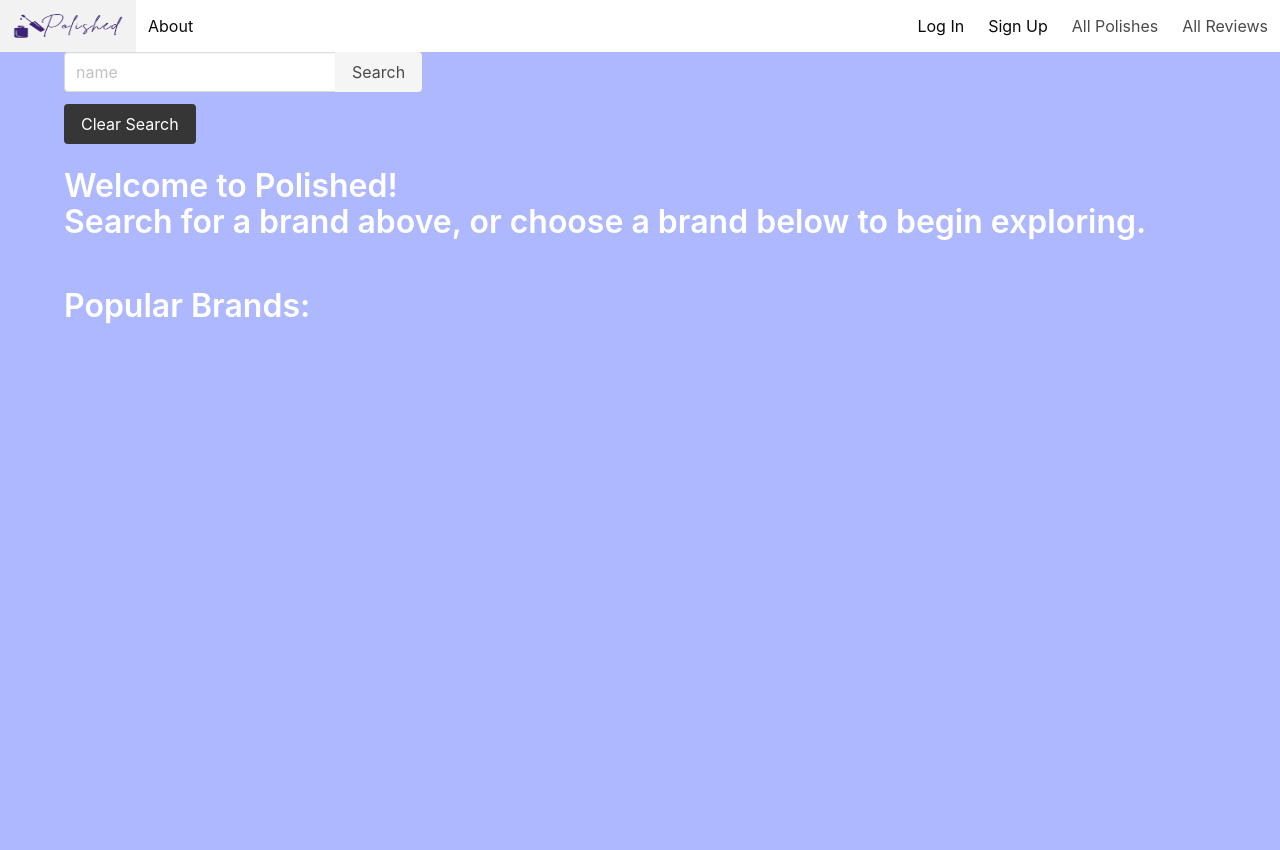
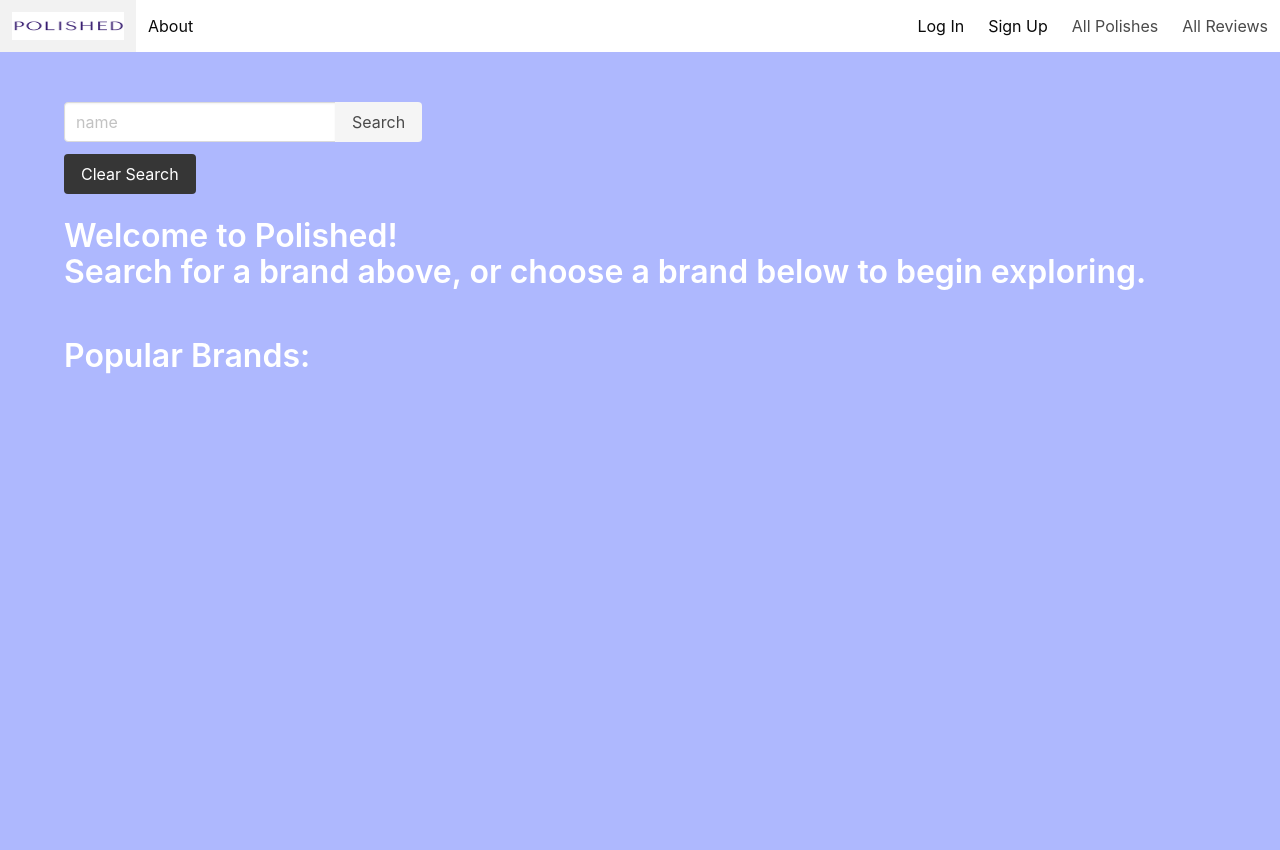
Before and after one commit to npereznyc/polished_fullstack, a Django app: page / in a window 1280 px wide. Before the commit the page ends 324 px from the top, so only its background shows below. Run offline with Django 4.2, Linux system fonts and the light colour scheme; data that the repository does not hold is empty.

Commit message:
updated logo and favicon

```diff
--- a/main_app/static/styles/main.css
+++ b/main_app/static/styles/main.css
@@ -2,6 +2,7 @@ body {
     background-color: #AEB8FE;
     color: #330248;
     min-height: 100vh;
+    margin-top: 50px;
 }
 
 h1,
--- a/main_app/templates/base.html
+++ b/main_app/templates/base.html
@@ -7,7 +7,7 @@
     <meta http-equiv="X-UA-Compatible" content="IE=edge" />
     <meta name="viewport" content="width=device-width, initial-scale=1.0" />
     <link rel="stylesheet" href="https://cdn.jsdelivr.net/npm/bulma@0.9.2/css/bulma.min.css">
-    <link rel="shortcut icon" href="{% static 'favicon/polished_favicon.png' %}"/>
+    <link rel="shortcut icon" href="{% static 'favicon/polished_favicon(1).png' %}"/>
 
     <link rel="stylesheet" href="{% static 'styles/main.css' %}" />
     <script src="{% static 'scripts/main.js' %}" defer></script>
@@ -21,7 +21,7 @@
     <section>
         <nav class="navbar is-white is-fixed-top" role="navigation" aria-label="main navigation">
             <div class="navbar-brand">
-                <a class="navbar-item" href="/"><img src="{% static '/assets/polished_logo.png' %}"
+                <a class="navbar-item" href="/"><img src="{% static '/assets/polished_logo_text.png' %}"
                     width="112" height="28"></a>
                 <a role="button" class="navbar-burger" aria-label="menu" aria-expanded="false">
                     <span aria-hidden="true"></span>
```
Also changed, not shown: main_app/static/assets/polished_logo.png (deleted), main_app/static/assets/polished_logo_1.png (added), main_app/static/assets/polished_logo_text.png (added), main_app/static/favicon/polished_favicon(1).png (added), main_app/static/favicon/polished_favicon_hand.png (added).
